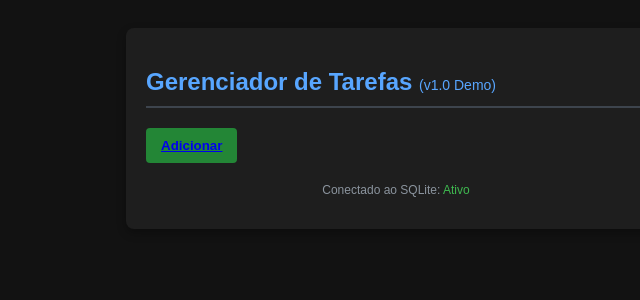
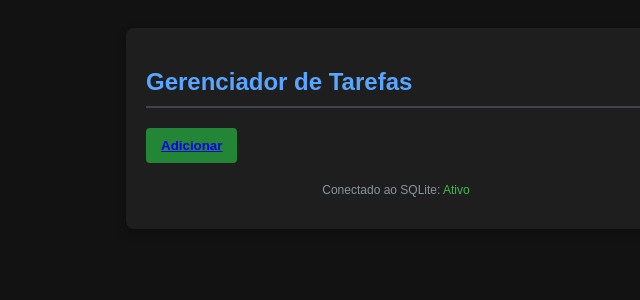
Before and after one commit to sschettinii/DevOps-Exercicio-Pratico, a Flask app: page / in a window 1280 px wide. Shown: the top 300 px of the page, without its empty margins (244-884 px from the left). Run offline with Flask 3, Linux system fonts and the light colour scheme.

Commit message:
fix: preparing to releave 1.0

```diff
--- a/templates/index.html
+++ b/templates/index.html
@@ -3,7 +3,7 @@
 <head>
     <meta charset="UTF-8">
     <meta name="viewport" content="width=device-width, initial-scale=1.0">
-    <title>Demo - Sistema de Tarefas DevOps</title>
+    <title>Sistema de Tarefas DevOps</title>
     <style>
         body { font-family: sans-serif; background-color: #121212; color: white; display: flex; justify-content: center; padding: 20px; }
         .container { width: 100%; max-width: 500px; background: #1e1e1e; padding: 20px; border-radius: 8px; box-shadow: 0 4px 10px rgba(0,0,0,0.3); }
@@ -27,7 +27,7 @@
 <body>
 
 <div class="container">
-    <h2>Gerenciador de Tarefas <span style="font-size: 14px; font-weight: normal;">(v1.0 Demo)</span></h2>
+    <h2>Gerenciador de Tarefas</h2>
 
     <div class="form-group">
         <button class="btn-add"><a href='/formulario'>Adicionar</a></button>
```
